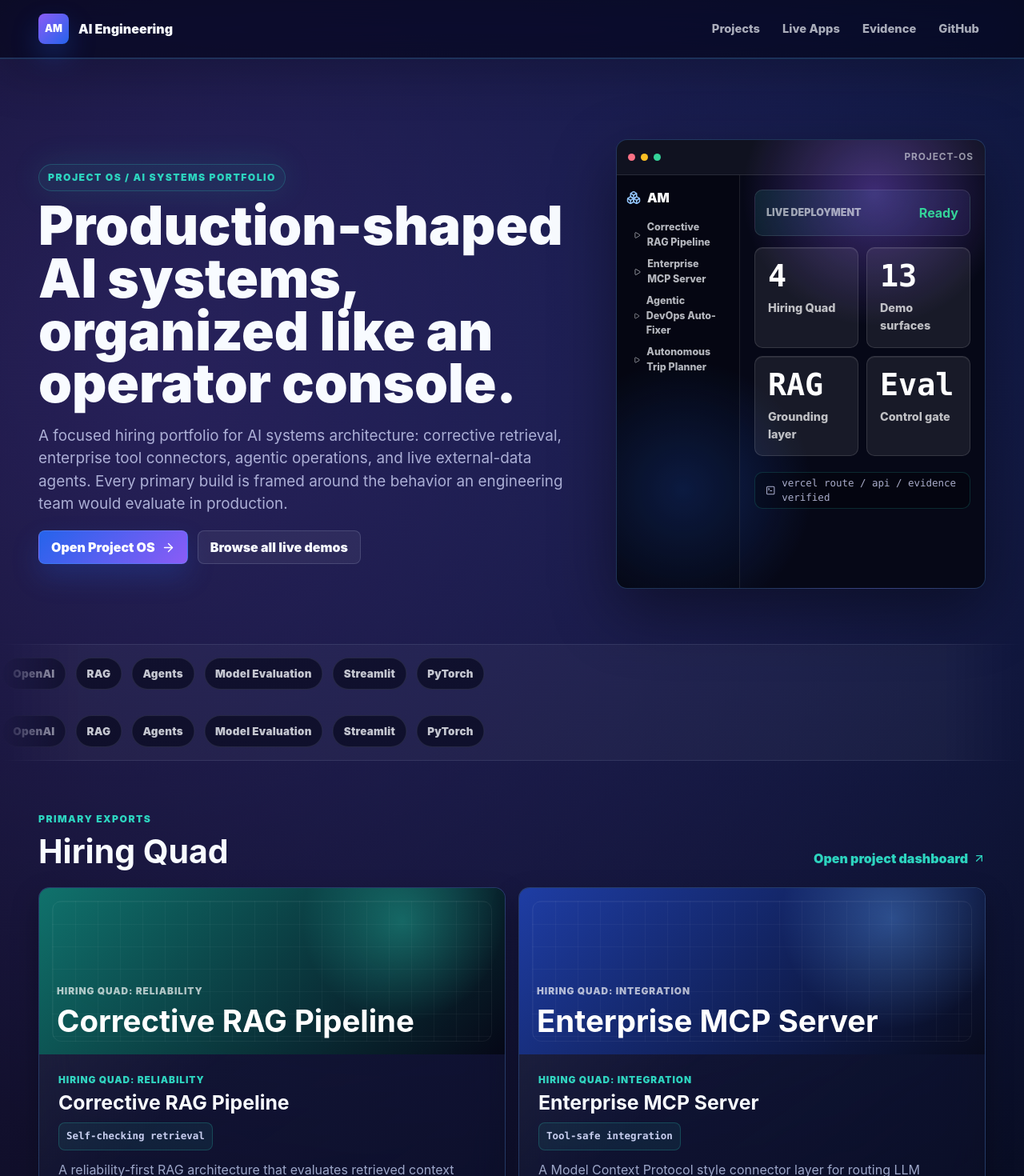
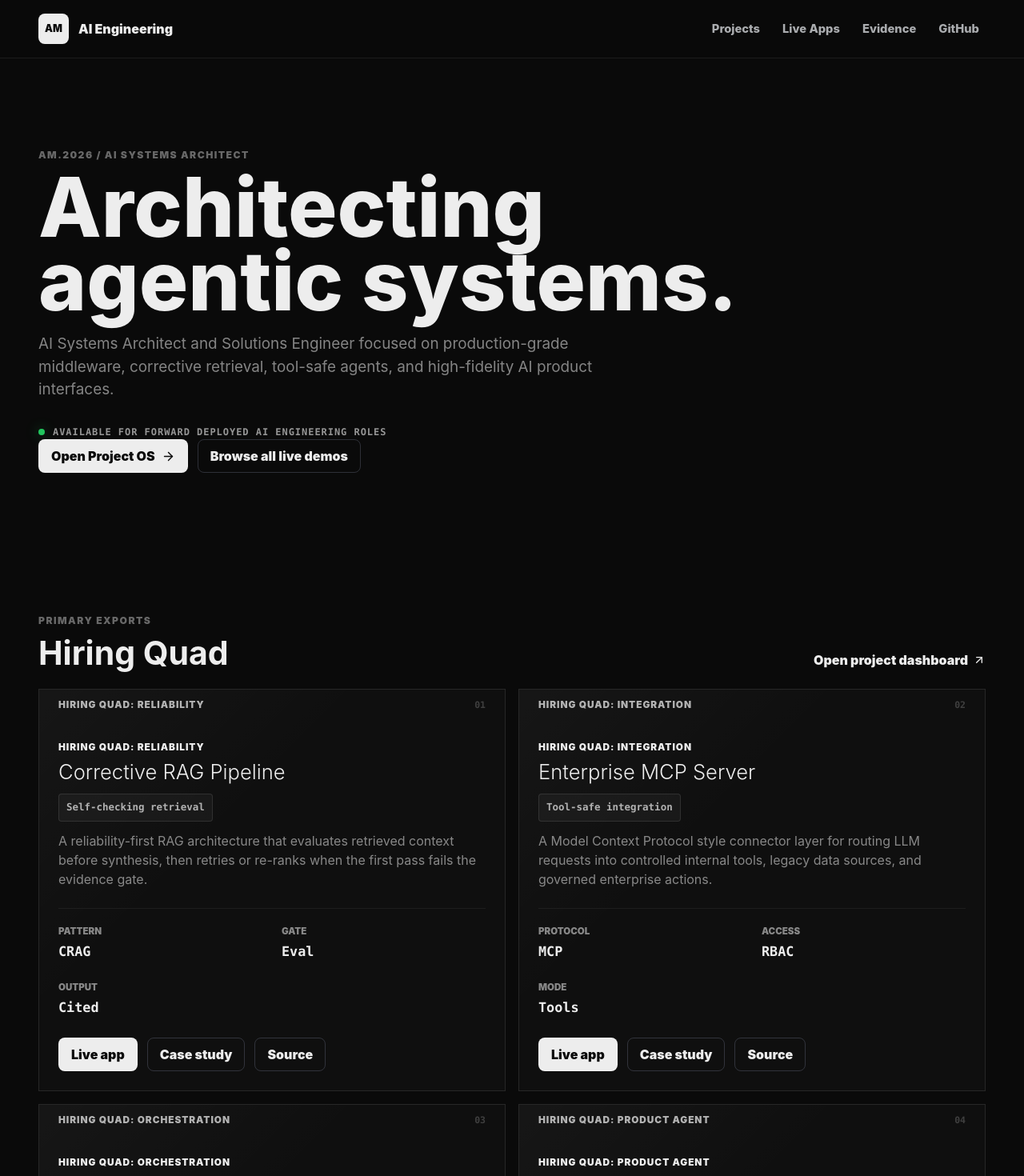
Before and after one commit to AshtonMedina22/my-projects, a Next.js app: page / in a window 1280 px wide. Shown: the top 1470 px of the page at 80% size. Built offline with nearby package versions, Linux system fonts and the light colour scheme.

Commit message:
Tighten minimalist portfolio styling

```diff
--- a/app/globals.css
+++ b/app/globals.css
@@ -1,26 +1,26 @@
 :root {
-  --bg: #050719;
-  --surface: rgba(12, 15, 35, 0.76);
-  --surface-raised: rgba(18, 22, 48, 0.88);
-  --glass: linear-gradient(145deg, rgba(20, 25, 54, 0.72), rgba(9, 12, 31, 0.58));
-  --glass-strong: linear-gradient(145deg, rgba(25, 31, 66, 0.86), rgba(8, 11, 29, 0.72));
-  --ink: #f8fbff;
-  --ink-soft: #d8ddff;
-  --muted: #9da7c9;
-  --line: rgba(157, 167, 201, 0.18);
-  --line-strong: rgba(157, 167, 201, 0.32);
-  --navy: #060817;
-  --green: #2dd4bf;
-  --green-soft: rgba(45, 212, 191, 0.12);
+  --bg: #0a0a0a;
+  --surface: rgba(15, 15, 15, 0.94);
+  --surface-raised: rgba(19, 19, 19, 0.96);
+  --glass: rgba(15, 15, 15, 0.86);
+  --glass-strong: rgba(18, 18, 18, 0.96);
+  --ink: #ededed;
+  --ink-soft: rgba(237, 237, 237, 0.74);
+  --muted: #888888;
+  --line: rgba(255, 255, 255, 0.1);
+  --line-strong: rgba(255, 255, 255, 0.24);
+  --navy: #050505;
+  --green: #ededed;
+  --green-soft: rgba(255, 255, 255, 0.06);
   --blue: #60a5fa;
-  --amber: #c084fc;
+  --amber: #ededed;
   --red: #fb7185;
   --purple: #8b5cf6;
   --pink: #ec4899;
-  --shadow: 0 28px 80px rgba(0, 0, 0, 0.42);
-  --shadow-soft: 0 14px 34px rgba(0, 0, 0, 0.28);
-  --glow-border: rgba(96, 165, 250, 0.28);
-  --focus-ring: 0 0 0 3px rgba(45, 212, 191, 0.22);
+  --shadow: 0 24px 70px rgba(0, 0, 0, 0.56);
+  --shadow-soft: 0 18px 44px rgba(0, 0, 0, 0.34);
+  --glow-border: rgba(255, 255, 255, 0.1);
+  --focus-ring: 0 0 0 3px rgba(255, 255, 255, 0.14);
 }
 
 * {
@@ -33,12 +33,7 @@ html {
 
 body {
   margin: 0;
-  background:
-    radial-gradient(circle at 15% 8%, rgba(139, 92, 246, 0.24), transparent 28%),
-    radial-gradient(circle at 84% 6%, rgba(37, 99, 235, 0.18), transparent 28%),
-    radial-gradient(circle at 50% 46%, rgba(45, 212, 191, 0.08), transparent 34%),
-    linear-gradient(180deg, #050719, #090b1d 48%, #050719),
-    var(--bg);
+  background: var(--bg);
   color: var(--ink);
   font-family:
     Inter, ui-sans-serif, system-ui, -apple-system, BlinkMacSystemFont, "Segoe UI", sans-serif;
@@ -88,10 +83,9 @@ p {
   position: sticky;
   top: 0;
   z-index: 20;
-  border-bottom: 1px solid var(--glow-border);
-  background: rgba(5, 7, 25, 0.68);
-  box-shadow: 0 1px 0 rgba(45, 212, 191, 0.12), 0 18px 60px rgba(0, 0, 0, 0.22);
-  backdrop-filter: blur(22px) saturate(130%);
+  border-bottom: 1px solid rgba(255, 255, 255, 0.08);
+  background: rgba(10, 10, 10, 0.82);
+  backdrop-filter: blur(18px);
 }
 
 .nav {
@@ -136,10 +130,10 @@ p {
   width: 38px;
   height: 38px;
   border-radius: 8px;
-  background: linear-gradient(135deg, var(--purple), #2563eb);
-  color: white;
+  background: #ededed;
+  color: #0a0a0a;
   font-size: 0.78rem;
-  box-shadow: 0 16px 34px rgba(37, 99, 235, 0.28);
+  box-shadow: none;
 }
 
 .nav-links a {
@@ -158,7 +152,7 @@ p {
 .text-link:hover,
 .text-link:focus-visible,
 .card-actions a:hover {
-  color: var(--green);
+  color: var(--ink);
 }
 
 .portfolio-hero,
@@ -169,17 +163,14 @@ p {
 }
 
 .portfolio-hero {
-  min-height: calc(100vh - 68px);
-  display: grid;
-  grid-template-columns: minmax(0, 1.05fr) minmax(360px, 0.72fr);
-  gap: 48px;
-  align-items: center;
-  padding: 80px 0 48px;
+  min-height: auto;
+  display: block;
+  padding: 112px 0 88px;
 }
 
 .eyebrow {
   margin: 0 0 10px;
-  color: var(--green);
+  color: rgba(237, 237, 237, 0.42);
   font-size: 0.76rem;
   font-weight: 950;
   letter-spacing: 0.12em;
@@ -188,28 +179,49 @@ p {
 
 .glow-pill {
   width: fit-content;
-  padding: 7px 11px;
-  border: 1px solid rgba(45, 212, 191, 0.22);
+  padding: 0;
+  border: 0;
   border-radius: 999px;
-  background: rgba(45, 212, 191, 0.08);
-  box-shadow: 0 0 40px rgba(45, 212, 191, 0.12);
+  background: transparent;
+  box-shadow: none;
 }
 
 .portfolio-hero h1,
 .project-detail-hero h1,
 .app-header h1 {
   max-width: 930px;
-  font-size: clamp(2.5rem, 5.25vw, 5rem);
-  font-weight: 900;
-  line-height: 0.98;
+  font-size: clamp(3.25rem, 8vw, 7rem);
+  font-weight: 850;
+  line-height: 0.9;
 }
 
 .hero-text,
 .app-header p,
 .project-detail-hero p {
   max-width: 760px;
-  color: rgba(216, 221, 255, 0.76);
+  color: rgba(237, 237, 237, 0.54);
   font-size: clamp(1rem, 1.6vw, 1.18rem);
+}
+
+.hero-status {
+  display: flex;
+  align-items: center;
+  gap: 10px;
+  margin: 30px 0 0;
+  color: rgba(237, 237, 237, 0.62);
+  font-family: ui-monospace, SFMono-Regular, Menlo, Monaco, Consolas, monospace;
+  font-size: 0.75rem;
+  font-weight: 800;
+  letter-spacing: 0.08em;
+  text-transform: uppercase;
+}
+
+.hero-status span {
+  width: 8px;
+  height: 8px;
+  border-radius: 999px;
+  background: #22c55e;
+  box-shadow: 0 0 16px rgba(34, 197, 94, 0.48);
 }
 
 .button,
@@ -263,16 +275,16 @@ p {
 
 .button.primary,
 .card-actions a:first-child {
-  border-color: rgba(96, 165, 250, 0.3);
-  background: linear-gradient(135deg, #2563eb, #8b5cf6);
-  color: white;
-  box-shadow: 0 16px 34px rgba(37, 99, 235, 0.22);
+  border-color: rgba(255, 255, 255, 0.3);
+  background: #ededed;
+  color: #0a0a0a;
+  box-shadow: none;
 }
 
 .button.secondary,
 .card-actions a {
   border-color: rgba(157, 167, 201, 0.24);
-  background: rgba(248, 251, 255, 0.06);
+  background: transparent;
   color: var(--ink);
 }
 
@@ -529,15 +541,15 @@ p {
 }
 
 .section {
-  padding: 64px 0;
+  padding: 88px 0;
 }
 
 .stack-marquee {
   width: min(100%, 100vw);
   overflow: hidden;
-  border-top: 1px solid rgba(157, 167, 201, 0.14);
-  border-bottom: 1px solid rgba(157, 167, 201, 0.14);
-  background: rgba(248, 251, 255, 0.035);
+  border-top: 1px solid var(--line);
+  border-bottom: 1px solid var(--line);
+  background: transparent;
   mask-image: linear-gradient(90deg, transparent, black 8%, black 92%, transparent);
 }
 
@@ -554,8 +566,8 @@ p {
   padding: 9px 13px;
   border: 1px solid rgba(157, 167, 201, 0.16);
   border-radius: 999px;
-  background: rgba(5, 7, 25, 0.64);
-  color: rgba(248, 251, 255, 0.78);
+  background: transparent;
+  color: rgba(237, 237, 237, 0.38);
   font-size: 0.84rem;
   font-weight: 900;
   letter-spacing: 0.02em;
@@ -593,11 +605,11 @@ p {
 .project-card {
   position: relative;
   overflow: hidden;
-  border: 1px solid var(--glow-border);
-  border-radius: 14px;
-  background: var(--glass);
-  box-shadow: var(--shadow-soft);
-  backdrop-filter: blur(22px) saturate(130%);
+  border: 1px solid rgba(255, 255, 255, 0.1);
+  border-radius: 0;
+  background: #0f0f0f;
+  box-shadow: none;
+  backdrop-filter: none;
   transition:
     transform 0.2s ease-in-out,
     border-color 0.2s ease-in-out,
@@ -606,9 +618,9 @@ p {
 }
 
 .project-card:hover {
-  transform: translateY(-6px);
-  border-color: rgba(45, 212, 191, 0.44);
-  box-shadow: 0 26px 70px rgba(0, 0, 0, 0.36), 0 0 42px rgba(96, 165, 250, 0.14);
+  transform: translateY(-2px);
+  border-color: rgba(255, 255, 255, 0.42);
+  box-shadow: 0 0 30px rgba(255, 255, 255, 0.04);
 }
 
 .project-card:focus-within {
@@ -621,38 +633,28 @@ p {
   position: absolute;
   inset: 0;
   pointer-events: none;
-  background: linear-gradient(135deg, rgba(255, 255, 255, 0.11), transparent 38%);
-  opacity: 0.7;
+  background: linear-gradient(135deg, rgba(255, 255, 255, 0.03), transparent 38%);
+  opacity: 1;
 }
 
 .project-visual {
   position: relative;
   display: grid;
-  min-height: 208px;
-  align-content: end;
-  gap: 8px;
-  padding: 22px;
-  background:
-    linear-gradient(135deg, rgba(16, 24, 32, 0.97), rgba(37, 95, 133, 0.85)),
-    var(--navy);
-  color: white;
+  min-height: 40px;
+  grid-template-columns: 1fr auto;
+  align-items: center;
+  gap: 16px;
+  padding: 0 24px 0;
+  background: transparent;
+  color: var(--muted);
 }
 
 .project-visual::before {
-  content: "";
-  position: absolute;
-  inset: 16px;
-  border: 1px solid rgba(255, 255, 255, 0.12);
-  border-radius: 12px;
-  background:
-    linear-gradient(rgba(255, 255, 255, 0.08) 1px, transparent 1px),
-    linear-gradient(90deg, rgba(255, 255, 255, 0.08) 1px, transparent 1px);
-  background-size: 28px 28px;
-  opacity: 0.45;
+  content: none;
 }
 
 .project-visual span,
-.project-visual strong {
+.project-visual em {
   position: relative;
   z-index: 1;
 }
@@ -665,58 +667,44 @@ p {
   text-transform: uppercase;
 }
 
-.project-visual strong {
-  max-width: 530px;
-  font-size: clamp(1.65rem, 3vw, 2.75rem);
-  line-height: 1;
+.project-visual em {
+  color: rgba(237, 237, 237, 0.22);
+  font-family: ui-monospace, SFMono-Regular, Menlo, Monaco, Consolas, monospace;
+  font-size: 0.72rem;
+  font-style: normal;
+  font-weight: 800;
 }
 
 .visual-trip-planner-ai-agent,
 .visual-corrective-rag-pipeline,
 .visual-rag-search-assistant {
-  background:
-    radial-gradient(circle at 78% 20%, rgba(45, 212, 191, 0.34), transparent 26%),
-    linear-gradient(135deg, rgba(15, 118, 110, 0.95), rgba(6, 8, 23, 0.98));
+  background: transparent;
 }
 
 .visual-enterprise-mcp-server {
-  background:
-    radial-gradient(circle at 80% 18%, rgba(96, 165, 250, 0.36), transparent 28%),
-    linear-gradient(135deg, rgba(30, 64, 175, 0.9), rgba(8, 11, 29, 0.98));
+  background: transparent;
 }
 
 .visual-agentic-devops-auto-fixer {
-  background:
-    radial-gradient(circle at 78% 18%, rgba(251, 191, 36, 0.24), transparent 28%),
-    radial-gradient(circle at 18% 78%, rgba(45, 212, 191, 0.2), transparent 28%),
-    linear-gradient(135deg, rgba(88, 28, 135, 0.86), rgba(8, 11, 29, 0.98));
+  background: transparent;
 }
 
 .visual-training-manual-creator,
 .visual-sequential-quiz-generator {
-  background:
-    radial-gradient(circle at 78% 20%, rgba(192, 132, 252, 0.36), transparent 26%),
-    linear-gradient(135deg, rgba(124, 58, 237, 0.86), rgba(6, 8, 23, 0.98));
+  background: transparent;
 }
 
 .visual-image-classification-dashboard,
 .visual-neural-network-architectures {
-  background:
-    radial-gradient(circle at 76% 18%, rgba(96, 165, 250, 0.38), transparent 28%),
-    linear-gradient(135deg, rgba(37, 99, 235, 0.9), rgba(15, 118, 110, 0.76));
+  background: transparent;
 }
 
 .visual-frankenstein-finetuning {
-  background:
-    radial-gradient(circle at 72% 20%, rgba(251, 113, 133, 0.36), transparent 28%),
-    linear-gradient(135deg, rgba(190, 18, 60, 0.82), rgba(6, 8, 23, 0.98));
+  background: transparent;
 }
 
 .visual-magic-8-ball-ai {
-  background:
-    radial-gradient(circle at 24% 18%, rgba(255, 255, 255, 0.18), transparent 18%),
-    radial-gradient(circle at 58% 56%, rgba(37, 99, 235, 0.52), transparent 18%),
-    linear-gradient(135deg, #050608, #0f172a 46%, #172554);
+  background: transparent;
 }
 
 .project-body {
@@ -771,8 +759,9 @@ p {
 }
 
 .project-body h3 {
-  margin: 6px 0 10px;
-  font-size: clamp(1.25rem, 2vw, 1.55rem);
+  margin: 8px 0 12px;
+  font-size: clamp(1.35rem, 2vw, 1.7rem);
+  font-weight: 360;
   line-height: 1.12;
 }
 
@@ -780,10 +769,10 @@ p {
   width: fit-content;
   margin: 0 0 12px;
   padding: 7px 9px;
-  border: 1px solid rgba(45, 212, 191, 0.22);
-  border-radius: 8px;
-  background: rgba(45, 212, 191, 0.08);
-  color: rgba(216, 221, 255, 0.92);
+  border: 1px solid rgba(255, 255, 255, 0.1);
+  border-radius: 4px;
+  background: rgba(255, 255, 255, 0.04);
+  color: rgba(237, 237, 237, 0.72);
   font-family: ui-monospace, SFMono-Regular, Menlo, Monaco, Consolas, monospace;
   font-size: 0.78rem;
   font-weight: 850;
@@ -799,18 +788,20 @@ p {
 
 .project-stats {
   display: grid;
-  grid-template-columns: repeat(3, minmax(0, 1fr));
-  gap: 8px;
-  margin: 20px 0;
+  grid-template-columns: repeat(2, minmax(0, 1fr));
+  gap: 24px;
+  margin: 24px 0;
+  padding-top: 20px;
+  border-top: 1px solid rgba(255, 255, 255, 0.06);
 }
 
 .project-stats div,
 .case-metric {
   min-width: 0;
-  padding: 12px;
-  border: 1px solid var(--line);
-  border-radius: 8px;
-  background: rgba(248, 251, 255, 0.055);
+  padding: 0;
+  border: 0;
+  border-radius: 0;
+  background: transparent;
 }
 
 dt,
--- a/app/page.tsx
+++ b/app/page.tsx
@@ -1,12 +1,9 @@
 import {
   ArrowRight,
   ArrowUpRight,
-  Boxes,
   Map,
-  Play,
   ShieldCheck,
   Sparkles,
-  TerminalSquare,
   Workflow,
 } from "lucide-react";
 import Link from "next/link";
@@ -22,13 +19,16 @@ export default function HomePage() {
     <main id="top">
       <section className="portfolio-hero">
         <div className="hero-copy">
-          <p className="eyebrow glow-pill">Project OS / AI systems portfolio</p>
-          <h1>Production-shaped AI systems, organized like an operator console.</h1>
+          <p className="eyebrow glow-pill">AM.2026 / AI Systems Architect</p>
+          <h1>Architecting agentic systems.</h1>
           <p className="hero-text">
-            A focused hiring portfolio for AI systems architecture: corrective retrieval, enterprise tool connectors,
-            agentic operations, and live external-data agents. Every primary build is framed around the behavior an
-            engineering team would evaluate in production.
+            AI Systems Architect and Solutions Engineer focused on production-grade middleware, corrective retrieval,
+            tool-safe agents, and high-fidelity AI product interfaces.
           </p>
+          <div className="hero-status">
+            <span />
+            Available for forward deployed AI engineering roles
+          </div>
           <div className="hero-actions">
             <Link className="button primary" href="/projects">
               Open Project OS <ArrowRight size={17} />
@@ -37,58 +37,6 @@ export default function HomePage() {
               Browse all live demos
             </Link>
           </div>
-        </div>
-
-        <aside className="hero-product-preview" aria-label="Portfolio operating system preview">
-          <div className="preview-topbar">
-            <span />
-            <span />
-            <span />
-            <strong>project-os</strong>
-          </div>
-          <div className="preview-body">
-            <div className="preview-sidebar">
-              <div className="preview-logo">
-                <Boxes size={18} />
-                <span>AM</span>
-              </div>
-              {mainProjects.map((project) => (
-                <Link key={project.slug} href={project.liveHref}>
-                  <Play size={14} />
-                  {project.title}
-                </Link>
-              ))}
-            </div>
-            <div className="preview-canvas">
-              <div className="preview-status">
-                <span>Live deployment</span>
-                <strong>Ready</strong>
-              </div>
-              <div className="preview-grid">
-                <Signal value="4" label="Hiring Quad" />
-                <Signal value="13" label="Demo surfaces" />
-                <Signal value="RAG" label="Grounding layer" />
-                <Signal value="Eval" label="Control gate" />
-              </div>
-              <div className="preview-terminal">
-                <TerminalSquare size={16} />
-                <span>vercel route / api / evidence verified</span>
-              </div>
-            </div>
-          </div>
-        </aside>
-      </section>
-
-      <section className="stack-marquee" aria-label="Portfolio stack">
-        <div>
-          {["Next.js", "Vercel", "OpenAI", "RAG", "Agents", "Model Evaluation", "Streamlit", "PyTorch"].map((item) => (
-            <span key={item}>{item}</span>
-          ))}
-        </div>
-        <div aria-hidden="true">
-          {["Next.js", "Vercel", "OpenAI", "RAG", "Agents", "Model Evaluation", "Streamlit", "PyTorch"].map((item) => (
-            <span key={item}>{item}</span>
-          ))}
         </div>
       </section>
 
@@ -104,8 +52,8 @@ export default function HomePage() {
         </div>
 
         <div className="main-project-grid">
-          {mainProjects.map((project) => (
-            <ProjectCard key={project.slug} project={project} />
+          {mainProjects.map((project, index) => (
+            <ProjectCard key={project.slug} project={project} index={index + 1} />
           ))}
         </div>
       </section>
@@ -178,21 +126,12 @@ export default function HomePage() {
   );
 }
 
-function Signal({ value, label }: { value: string; label: string }) {
-  return (
-    <div className="signal-card">
-      <strong>{value}</strong>
-      <span>{label}</span>
-    </div>
-  );
-}
-
-function ProjectCard({ project }: { project: (typeof projects)[number] }) {
+function ProjectCard({ project, index }: { project: (typeof projects)[number]; index?: number }) {
   return (
     <article className="project-card">
       <div className={`project-visual visual-${project.slug}`}>
         <span>{project.type}</span>
-        <strong>{project.title}</strong>
+        {index ? <em>{String(index).padStart(2, "0")}</em> : null}
       </div>
       <div className="project-body">
         <p className="project-type">{project.type}</p>
--- a/app/projects/page.tsx
+++ b/app/projects/page.tsx
@@ -42,11 +42,11 @@ export default function ProjectsPage() {
           </Link>
         </div>
         <div className="main-project-grid">
-          {mainProjects.map((project) => (
+          {mainProjects.map((project, index) => (
             <article className="project-card os-project-card" key={project.slug}>
               <div className={`project-visual visual-${project.slug}`}>
                 <span>{project.type}</span>
-                <strong>{project.title}</strong>
+                <em>{String(index + 1).padStart(2, "0")}</em>
               </div>
               <div className="project-body">
                 <p className="project-type">{project.type}</p>
```
